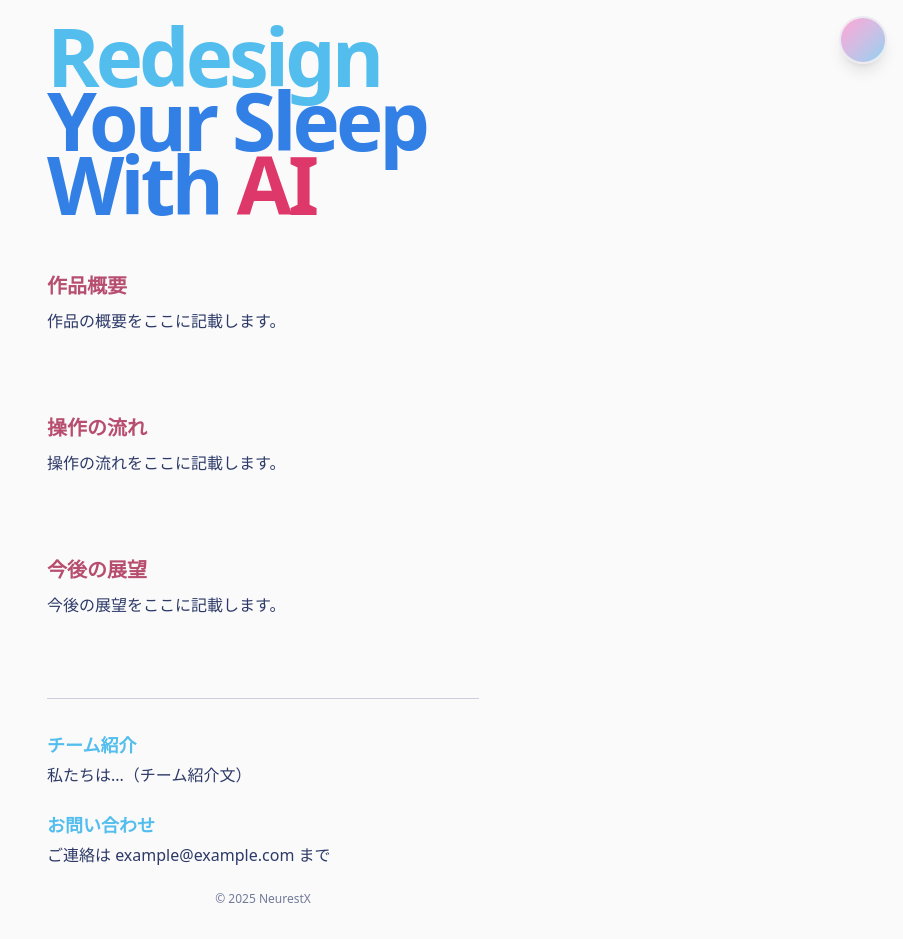
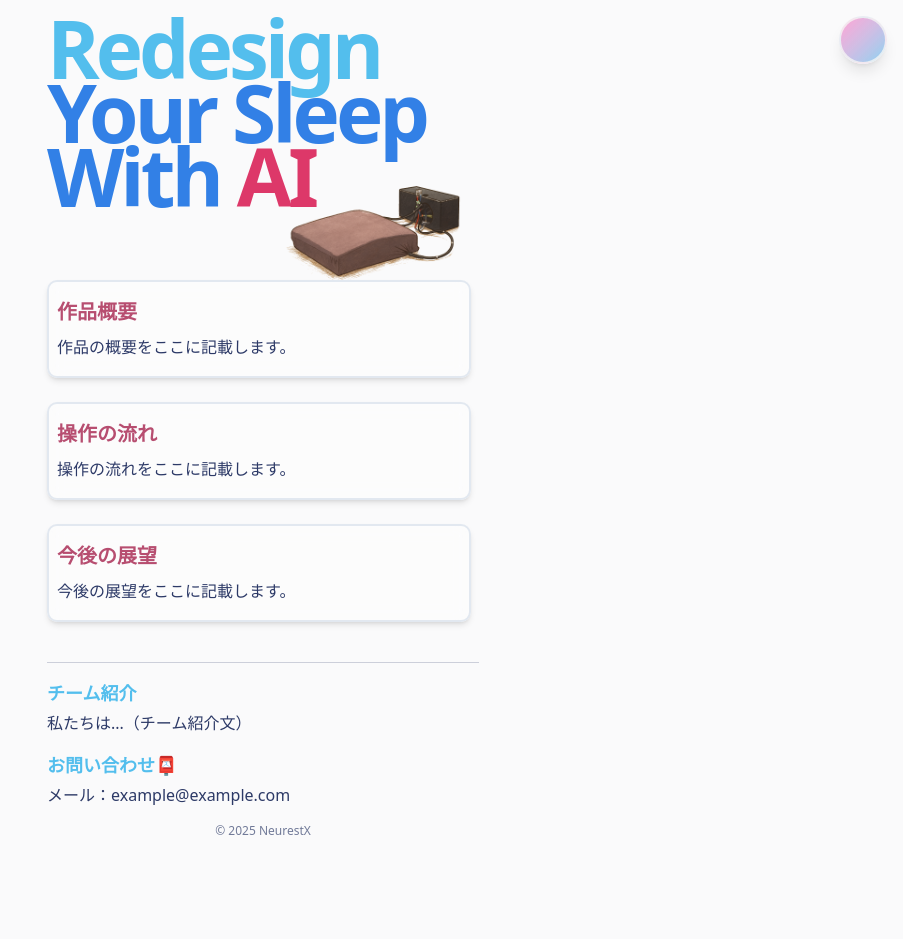
Before and after one commit to Sym521/faip-expo2025, a Next.js app: page / in a window 1280 px wide. Shown: the whole page, without its empty margins (377-1280 px from the left). After the commit the page ends 871 px from the top, so only its background shows below. Built offline with nearby package versions, Linux system fonts and the light colour scheme.

Commit message:
feat:add pillow illust

```diff
--- a/src/app/page.tsx
+++ b/src/app/page.tsx
@@ -1,4 +1,5 @@
 "use client";
+import Image from "next/image";
 import { getMessages } from "./i18n";
 import { useLang } from "./LangContext";
 
@@ -8,7 +9,7 @@ export default function Home() {
 
 	return (
 		<main className="max-w-md mx-auto px-2 pb-8">
-			<section className="mt-2 text-left">
+			<section className="pb-8 text-left relative">
 				<div className="font-inter text-[5rem] font-extrabold leading-16 tracking-tighter text-[#3280e6] mb-4">
 					<p className="text-[#53beed]">
 						Redesign
@@ -19,27 +20,43 @@ export default function Home() {
 					<p>
 						With <span className="text-[#dd3869]">AI</span>
 					</p>
+					<Image
+						src="/faip-illust.png"
+						alt="Description of image"
+						width={180}
+						height={200}
+						className="absolute -bottom-9 right-4 object-cover"
+					/>
 				</div>
 			</section>
-			<section id="overview" className="py-10 scroll-mt-20">
+			<section
+				id="overview"
+				className="my-6 scroll-mt-20 border-2 border-slate-200 bg-white/40 backdrop-blur-sm rounded-lg shadow-md mr-2 px-2 py-4"
+			>
 				<h2 className="text-xl font-bold text-[#b74e70] mb-2">
 					{t.menu.overview}
 				</h2>
-				<p className=" text-blue-950/90 leading-relaxed">{t.overview}</p>
+				<p className="text-blue-950/90 leading-relaxed">{t.overview}</p>
 			</section>
-			<section id="flow" className="py-10 scroll-mt-20">
+			<section
+				id="flow"
+				className="my-6 scroll-mt-20 border-2 border-slate-200 bg-white/40 backdrop-blur-sm rounded-lg shadow-md mr-2 px-2 py-4"
+			>
 				<h2 className="text-xl font-bold text-[#b74e70] mb-2">{t.menu.flow}</h2>
-				<p className=" text-blue-950/90 leading-relaxed">{t.flow}</p>
+				<p className="text-blue-950/90 leading-relaxed">{t.flow}</p>
 			</section>
-			<section id="future" className="py-10 scroll-mt-20">
-				<h2 className="text-xl font-bold text-[#b74e70] mb-2">
-					{t.menu.future}
-				</h2>
-				<p className=" text-blue-950/90 leading-relaxed">{t.future}</p>
+			<section
+				id="future"
+				className="my-6 scroll-mt-20 border-2 border-slate-200 bg-white/40 backdrop-blur-sm rounded-lg shadow-md mr-2 px-2 py-4"
+			>
+				<h2 className="text-xl font-bold text-[#b74e70] mb-2">{t.menu.future}</h2>
+				<p className="text-blue-950/90 leading-relaxed">{t.future}</p>
 			</section>
 			{/* footer */}
-			<footer className="mt-10 border-t border-blue-950/20 pt-8">
-				<section id="team" className="mb-6">
+			<footer
+				className="mt-10 border-t border-blue-950/20 pt-4"
+			>
+				<section id="team" className="mb-4">
 					<h3 className="text-lg font-semibold text-[#53beed] mb-1">
 						{t.menu.team}
 					</h3>
@@ -49,12 +66,13 @@ export default function Home() {
 					<h3 className="text-lg font-semibold text-[#53beed] mb-1">
 						{t.menu.contact}
 					</h3>
-					<p className="text-snow text-blue-950/90">{t.footer.contact}</p>
+					<p className="text-blue-950/90">{t.footer.contact}</p>
 				</section>
-				<div className="mt-6 text-xs text-blue-950/60 text-center">
+				<div className="mt-4 text-xs text-blue-950/60 text-center">
 					&copy; {new Date().getFullYear()} NeurestX
 				</div>
 			</footer>
+
 		</main>
 	);
 }
--- a/src/i18n/ja.json
+++ b/src/i18n/ja.json
@@ -4,14 +4,14 @@
 		"flow": "操作の流れ",
 		"future": "今後の展望",
 		"team": "チーム紹介",
-		"contact": "お問い合わせ"
+		"contact": "お問い合わせ📮"
 	},
 	"overview": "作品の概要をここに記載します。",
 	"flow": "操作の流れをここに記載します。",
 	"future": "今後の展望をここに記載します。",
 	"footer": {
 		"team": "私たちは...（チーム紹介文）",
-		"contact": "ご連絡は example@example.com まで"
+		"contact": "メール：example@example.com"
 	},
 	"lang": "日本語",
 	"switch": "English"
```
Also changed, not shown: public/faip-illust.png (added).
